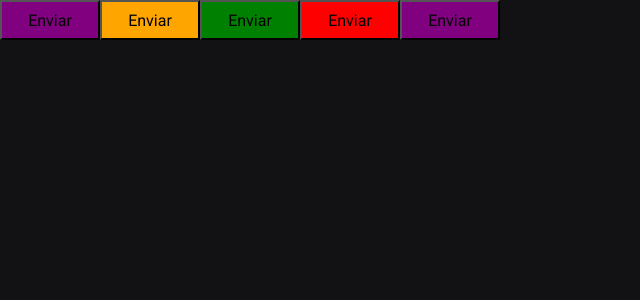
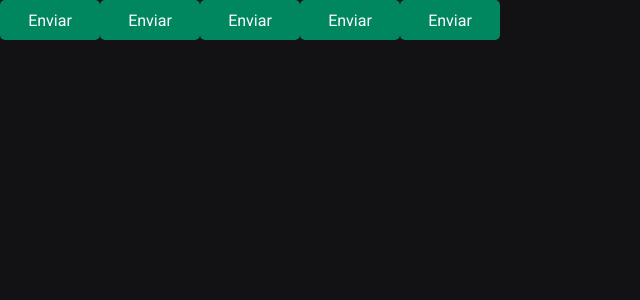
Before and after one commit to thiagoleet/react-ignite-timer, a React (Vite) app: page / in a window 1280 px wide. Shown: the top 300 px of the page, without its empty margins (0-640 px from the left). Built offline with nearby package versions, Linux system fonts and the light colour scheme.

Commit message:
feat: refactor Button styles to use theme colors and simplify variant handling

```diff
--- a/src/components/Button/Button.styles.ts
+++ b/src/components/Button/Button.styles.ts
@@ -1,24 +1,21 @@
-import styled, { css } from "styled-components";
+import styled from "styled-components";
 import { ButtonVariant } from "./Button.schema";
 
 interface ButtonContainerProps {
   variant: ButtonVariant;
 }
 
-const buttonVariants = {
-  primary: "purple",
-  secondary: "orange",
-  danger: "red",
-  success: "green",
-};
-
 export const ButtonContainer = styled.button<ButtonContainerProps>`
   width: 100px;
   height: 40px;
   cursor: pointer;
+  color: ${(props) => props.theme.white};
+  border: none;
+  border-radius: 5px;
 
-  ${({ variant }) =>
-    css`
-      background-color: ${buttonVariants[variant]};
-    `}
+  background-color: ${(props) => props.theme["green-500"]};
+
+  &:hover {
+    filter: brightness(0.9);
+  }
 `;
```
